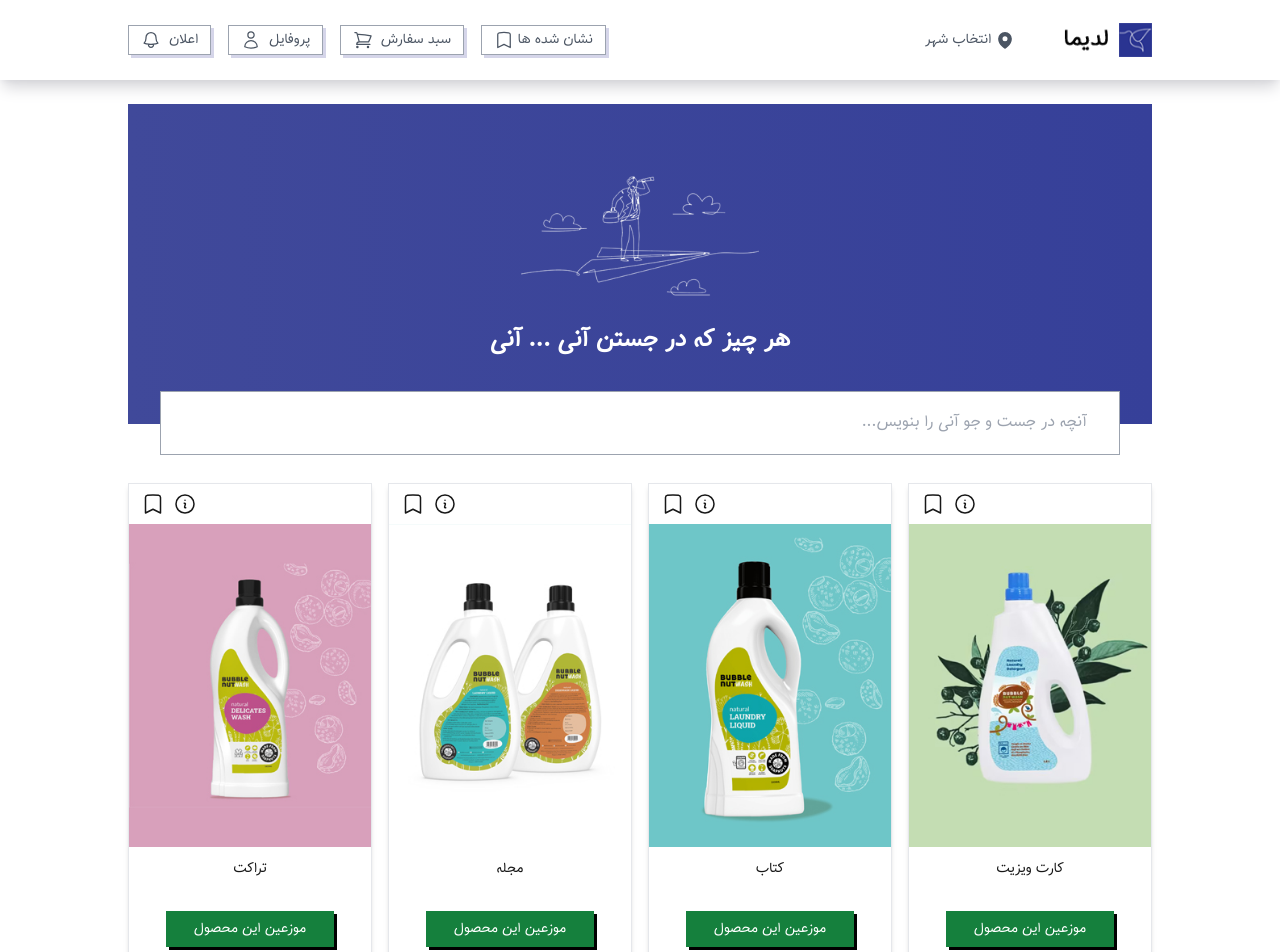
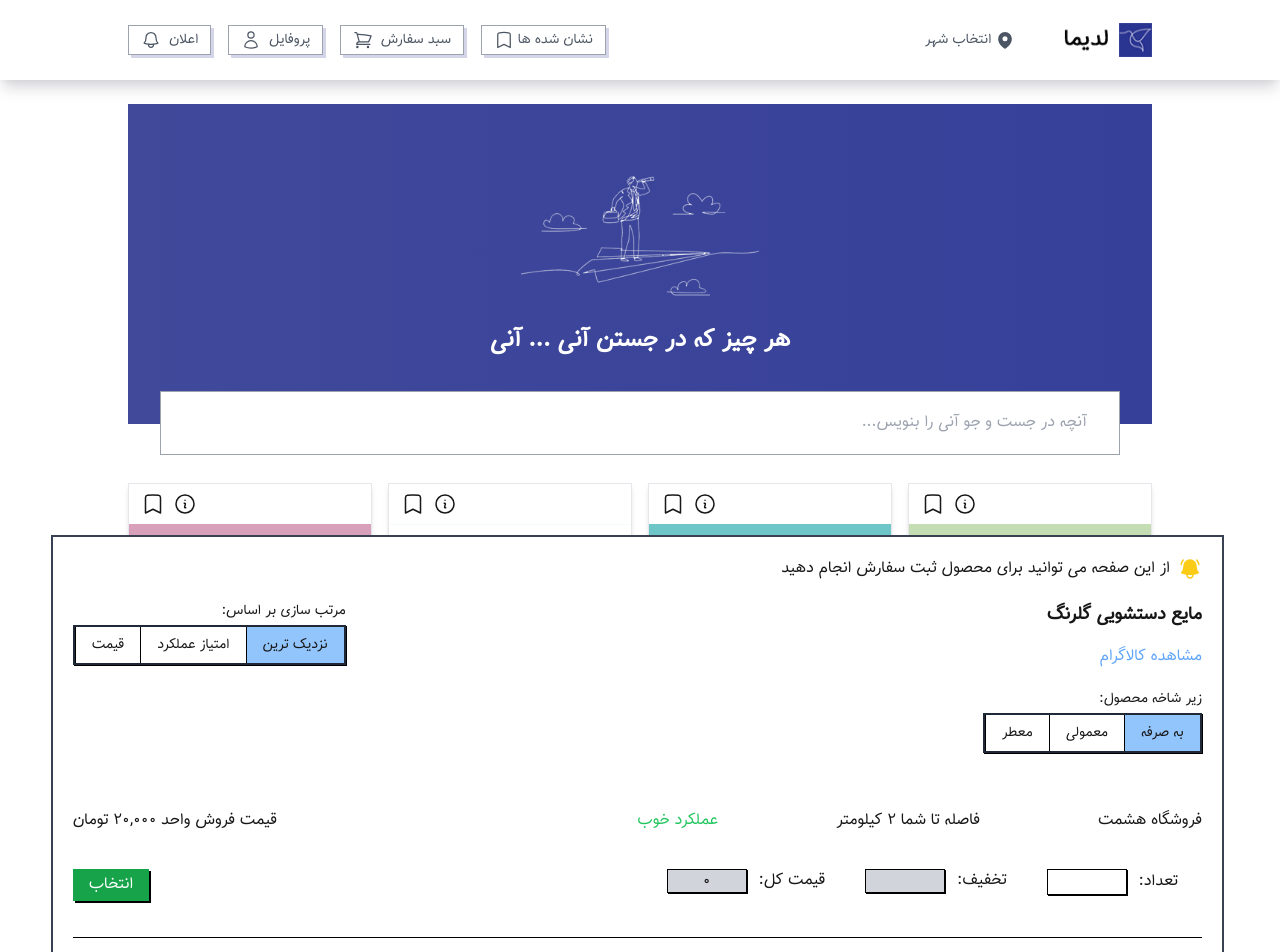
Before and after one commit to Ali-Primer/color-selector, a Next.js app: page / in a window 1280 px wide. Shown: the top 952 px of the page. Built offline with nearby package versions, Linux system fonts and the light colour scheme.

Commit message:
done product page and popUp design

```diff
--- a/app/components/Home/Main.tsx
+++ b/app/components/Home/Main.tsx
@@ -1,9 +1,13 @@
+import { PopUp } from "../global/product/PopUp";
 import { Products } from "../global/product/Products";
 
 export function Main() {
   return (
     <>
+    <div className="relative flex">
       <Products/>
+      <PopUp/>
+    </div>
     </>
   );
 }
--- /dev/null
+++ b/app/components/SelectButton.tsx
@@ -0,0 +1,38 @@
+"use client";
+
+import { useState } from "react";
+
+interface SelectButton {
+  buttons: string[];
+}
+
+export function SelectButton({ buttons }: SelectButton) {
+  const [selected, setSelected] = useState<number>(0);
+
+  function selectOptionHandler(index: number): void {
+    setSelected(index);
+    console.log(index);
+  }
+  return (
+    <>
+      <div
+        style={{
+          boxShadow: "1px 1px 0px 0px rgba(0,0,0,1)",
+        }}
+        className="border-2 border-gray-800 flex justify-between text-sm mt-1"
+      >
+        {buttons.map((button, index) => (
+          <button
+            onClick={() => selectOptionHandler(index)}
+            key={index}
+            className={`flex justify-center px-4 py-2 border-l border-black ease-linear transition-colors ${
+              selected === index ? "bg-blue-300" : ""
+            }`}
+          >
+            {button}
+          </button>
+        ))}
+      </div>
+    </>
+  );
+}
--- /dev/null
+++ b/app/components/global/product/PopUp.tsx
@@ -0,0 +1,72 @@
+"use client";
+
+import { SelectButton } from "../../SelectButton";
+import { Seller } from "./Seller";
+
+interface Sellers {
+  id: number;
+  name: string;
+  distance: number;
+  result: number;
+  price: number;
+}
+
+export function PopUp() {
+  const sellers: Sellers[] = [
+    { id: 0, name: "فروشگاه هشمت", distance: 2, result: 5, price: 20000 },
+    { id: 1, name: "فروشگاه نصرت", distance: 2, result: 3, price: 15000 },
+    { id: 2, name: "فروشگاه قدرت", distance: 5, result: 1, price: 5000 },
+  ];
+
+  return (
+    <>
+      <div className="w-11/12 absolute h-[620px] bg-white top-20 mx-14 border-2 border-gray-700">
+        <div className="p-5">
+          <div className="flex gap-2">
+            <svg
+              xmlns="http://www.w3.org/2000/svg"
+              viewBox="0 0 24 24"
+              fill="#facc15"
+              className="size-6"
+            >
+              <path d="M5.85 3.5a.75.75 0 0 0-1.117-1 9.719 9.719 0 0 0-2.348 4.876.75.75 0 0 0 1.479.248A8.219 8.219 0 0 1 5.85 3.5ZM19.267 2.5a.75.75 0 1 0-1.118 1 8.22 8.22 0 0 1 1.987 4.124.75.75 0 0 0 1.48-.248A9.72 9.72 0 0 0 19.266 2.5Z" />
+              <path
+                fillRule="evenodd"
+                d="M12 2.25A6.75 6.75 0 0 0 5.25 9v.75a8.217 8.217 0 0 1-2.119 5.52.75.75 0 0 0 .298 1.206c1.544.57 3.16.99 4.831 1.243a3.75 3.75 0 1 0 7.48 0 24.583 24.583 0 0 0 4.83-1.244.75.75 0 0 0 .298-1.205 8.217 8.217 0 0 1-2.118-5.52V9A6.75 6.75 0 0 0 12 2.25ZM9.75 18c0-.034 0-.067.002-.1a25.05 25.05 0 0 0 4.496 0l.002.1a2.25 2.25 0 1 1-4.5 0Z"
+                clipRule="evenodd"
+              />
+            </svg>
+
+            <p>از این صفحه می توانید برای محصول ثبت سفارش انجام دهید</p>
+          </div>
+
+          <div className="flex mt-5 w-full justify-between">
+            <div className="flex flex-col gap-4">
+              <p className="text-lg font-bold">مایع دستشویی گلرنگ</p>
+              <p className="text-blue-400">مشاهده کالاگرام</p>
+            </div>
+            <div>
+              <p className="text-sm">مرتب سازی بر اساس:</p>
+              <SelectButton buttons={["نزدیک ترین", "امتیاز عملکرد", "قیمت"]} />
+            </div>
+          </div>
+
+          {/* subGroups */}
+          <div className="text-sm mt-5">
+            <p>زیر شاخه محصول:</p>
+            <div className="w-fit">
+              <SelectButton buttons={["به صرفه", "معمولی", "معطر"]} />
+            </div>
+          </div>
+
+          {/* sellers */}
+          <div className="mt-10 overflow-auto h-80">
+            {sellers.map((seller) => (
+              <Seller key={seller.id} seller={seller}/>
+            ))}
+          </div>
+        </div>
+      </div>
+    </>
+  );
+}
--- a/app/components/global/product/Product.tsx
+++ b/app/components/global/product/Product.tsx
@@ -1,5 +1,3 @@
-import Image from "next/image";
-
 interface singleProduct {
   id: number;
   name: string;
--- /dev/null
+++ b/app/components/global/product/Seller.tsx
@@ -0,0 +1,90 @@
+'use client'
+import { useState } from "react";
+
+interface sellerProps {
+  name: string;
+  distance: number;
+  result: number;
+  price: number;
+}
+
+interface seller {
+  seller: sellerProps;
+}
+
+export function Seller({ seller }: seller) {
+    const [totalCost, setTotalCost] = useState<number>(0)
+  function totalPriceHandler(e: number): void {
+     setTotalCost(e * seller.price)
+  }
+
+  return (
+    <>
+      <div className="mt-4 border-b border-black">
+        <div className="flex w-full justify-between">
+          <div className="flex w-1/2 justify-between">
+            <p className=" hover:text-blue-300">{seller.name}</p>
+            <p>فاصله تا شما {seller.distance} کیلومتر</p>
+            <p
+              className={`${
+                seller.result >= 4
+                  ? "text-green-500"
+                  : seller.result > 2
+                  ? "text-yellow-300"
+                  : "text-red-600"
+              }`}
+            >
+              عملکرد{" "}
+              {seller.result >= 4
+                ? "خوب"
+                : seller.result > 2
+                ? "متوسط"
+                : "ضعیف"}
+            </p>
+          </div>
+          <p>
+            قیمت فروش واحد <span>{seller.price.toLocaleString()} تومان</span>
+          </p>
+        </div>
+
+        {/* form */}
+        <div className="flex justify-between pr-6 my-9">
+          <div className="flex">
+            <div>
+              <label htmlFor="number">تعداد:</label>
+              <input
+                style={{ boxShadow: "1px 1px 0px 0px rgba(0,0,0,1)" }}
+                className="border border-black w-20 mr-3 text-center"
+                id="number"
+                type="number"
+                onChange={(e) => totalPriceHandler(Number(e.target.value))}
+              />
+            </div>
+            <div className="flex mr-10">
+              <p>تخفیف:</p>
+              <div
+                style={{ boxShadow: "1px 1px 0px 0px rgba(0,0,0,1)" }}
+                className="border border-black w-20 mr-3 h-6 bg-gray-300 text-center"
+              ></div>
+            </div>
+            <div className="flex mr-10">
+              <p>قیمت کل:</p>
+              <div
+                style={{ boxShadow: "1px 1px 0px 0px rgba(0,0,0,1)" }}
+                className="border border-black w-20 mr-3 h-6 max-w-36 bg-gray-300 text-center"
+              >{totalCost.toLocaleString()}</div>
+            </div>
+          </div>
+          <div>
+            <button
+              style={{ boxShadow: "2px 2px 0px 0px rgba(0,0,0,1)" }}
+              className="bg-green-600 py-1 px-4 text-white"
+            >
+              انتخاب
+            </button>
+          </div>
+        </div>
+      </div>
+    </>
+  );
+}
--- /dev/null
+++ b/app/store/selectedID-slice.ts
@@ -0,0 +1,3 @@
+import { createSlice } from "@reduxjs/toolkit";
+
+export const selectedID = createSlice()
--- /dev/null
+++ b/app/store/store.ts
@@ -0,0 +1,8 @@
+import { configureStore } from "@reduxjs/toolkit";
+import { selectedID } from "./selectedID-slice";
+
+configureStore({
+    reducer:{
+        ID: selectedID.reducer
+    }
+})
--- a/package.json
+++ b/package.json
@@ -9,9 +9,12 @@
     "lint": "next lint"
   },
   "dependencies": {
+    "@reduxjs/toolkit": "^2.4.0",
     "next": "15.0.3",
     "react": "^18.3.1",
-    "react-dom": "^18.3.1"
+    "react-dom": "^18.3.1",
+    "react-redux": "^9.1.2",
+    "redux": "^5.0.1"
   },
   "devDependencies": {
     "@types/node": "^20",
```
Also changed, not shown: 1 other file (tests, documents, lock files or other folders).
